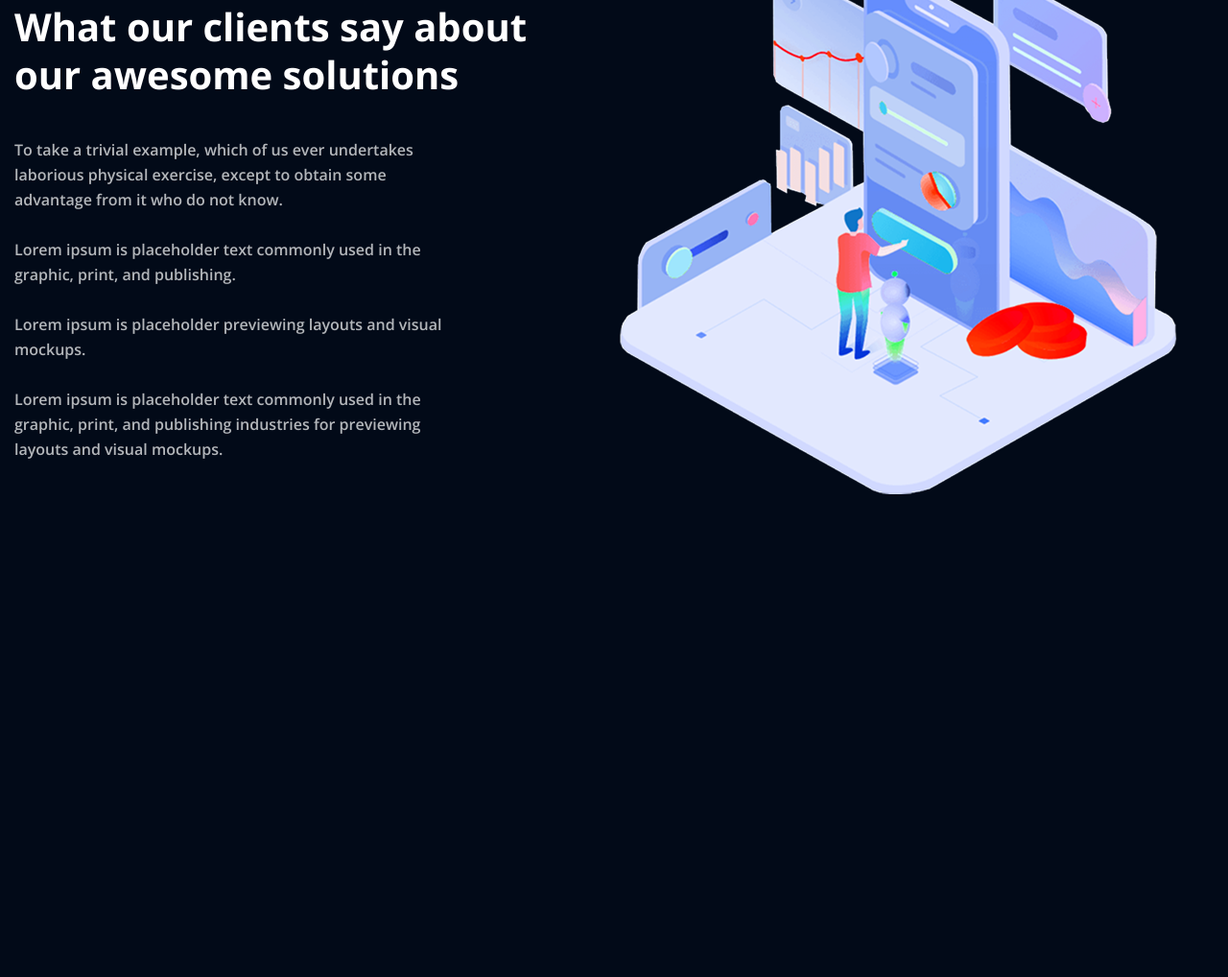
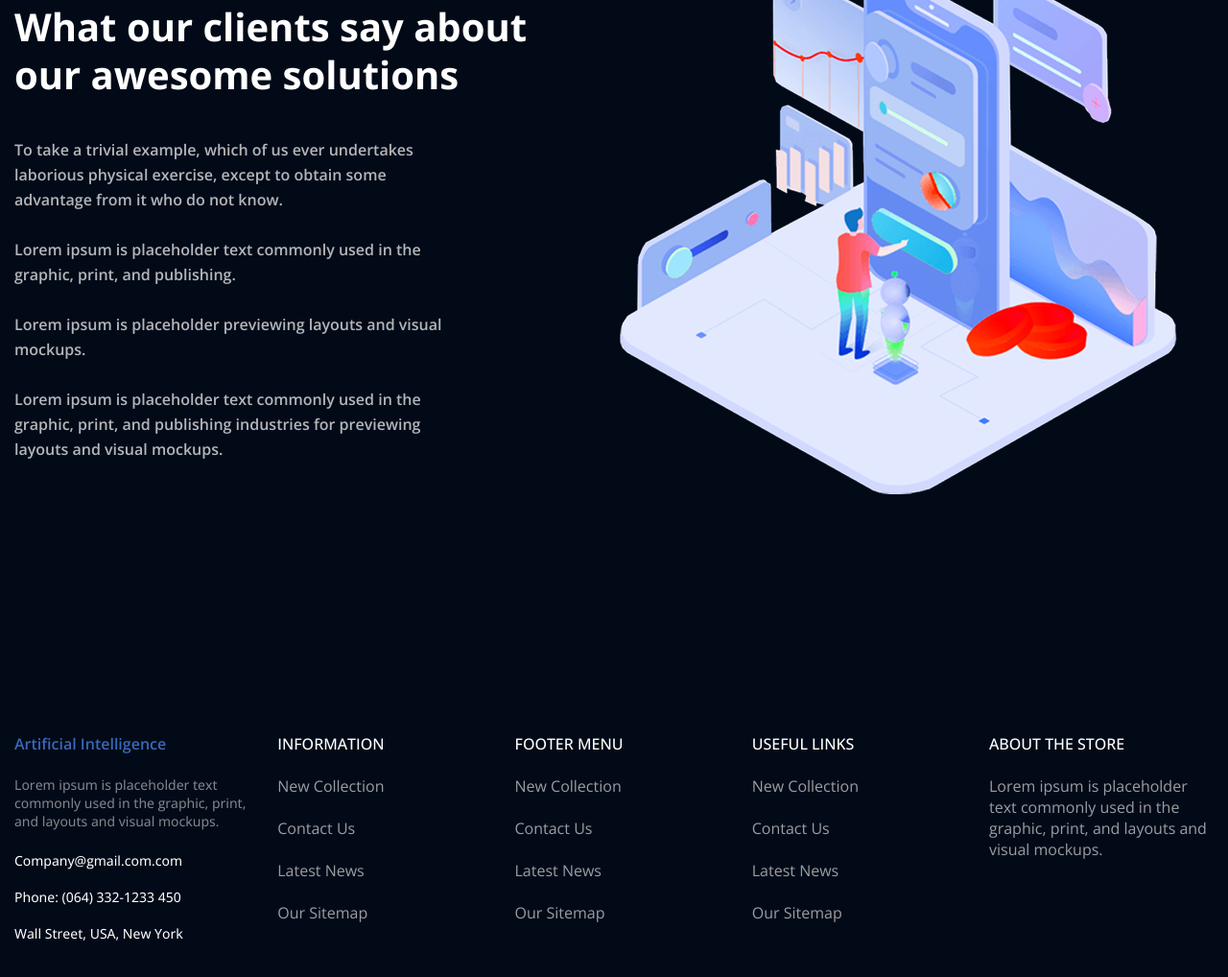
Before and after one commit to Hafis-bv/Ai, a plain HTML site: page index.html in a window 1280 px wide. Shown: the part 1957-2975 px from the top of the page at 96% size. Before the commit the page ends 2577 px from the top, so only its background shows below. Drawn offline with nearby package versions, Linux system fonts and the light colour scheme; files that its build step writes are made by us from their sources.

Commit message:
create footer

```diff
--- a/index.html
+++ b/index.html
@@ -117,7 +117,79 @@
     </div>
     <footer class="footer">
       <div class="container">
-        <div class="footer-wrapper"></div>
+        <div class="footer-wrapper">
+          <div class="footer-artificial">
+            <h1>Artificial Intelligence</h1>
+            <br />
+            <p class="artificial-text">
+              Lorem ipsum is placeholder text commonly used in the graphic,
+              print, and layouts and visual mockups.
+            </p>
+            <br />
+            <p>
+              Company@gmail.com.com <br />
+              <br />
+              Phone: (064) 332-1233 450 <br />
+              <br />Wall Street, USA, New York
+            </p>
+          </div>
+          <div class="footer-column">
+            <h1>information</h1>
+            <br />
+            <p>
+              New Collection
+              <br />
+              <br />
+              Contact Us
+              <br />
+              <br />
+              Latest News
+              <br />
+              <br />
+              Our Sitemap
+            </p>
+          </div>
+          <div class="footer-column">
+            <h1>footer menu</h1>
+            <br />
+            <p>
+              New Collection
+              <br />
+              <br />
+              Contact Us
+              <br />
+              <br />
+              Latest News
+              <br />
+              <br />
+              Our Sitemap
+            </p>
+          </div>
+          <div class="footer-column">
+            <h1>USEFUL LINKS</h1>
+            <br />
+            <p>
+              New Collection
+              <br />
+              <br />
+              Contact Us
+              <br />
+              <br />
+              Latest News
+              <br />
+              <br />
+              Our Sitemap
+            </p>
+          </div>
+          <div class="footer-column">
+            <h1>about the store</h1>
+            <br />
+            <p>
+              Lorem ipsum is placeholder text commonly used in the graphic,
+              print, and layouts and visual mockups.
+            </p>
+          </div>
+        </div>
       </div>
     </footer>
   </body>
--- a/scss/_footer.scss
+++ b/scss/_footer.scss
@@ -0,0 +1,42 @@
+.footer {
+  padding-top: 144px;
+  padding-bottom: 104px;
+}
+.footer-wrapper {
+  display: flex;
+  justify-content: space-between;
+  .footer-artificial {
+    h1 {
+      color: $primary-color;
+      font-size: 16px;
+      font-weight: 600;
+    }
+    p {
+      font-weight: 450;
+      font-size: 14px;
+    }
+    .artificial-text {
+      opacity: 0.5;
+      width: 261px;
+    }
+  }
+  .footer-column {
+    h1 {
+      font-size: 16px;
+      font-weight: 500;
+      text-transform: uppercase;
+    }
+    p {
+      opacity: 0.6;
+      width: 234px;
+    }
+  }
+}
+@media (max-width: 1240px) {
+  .footer-wrapper {
+    flex-wrap: wrap;
+    gap: 50px;
+    justify-content: center;
+    text-align: center;
+  }
+}
--- a/scss/style.scss
+++ b/scss/style.scss
@@ -4,7 +4,7 @@ $primary-color: #3a68b8;
 @import "./hero";
 @import "./services";
 @import "./about";
-
+@import "./footer";
 * {
   margin: 0;
   padding: 0;
```
Also changed, not shown: 1 other file.
